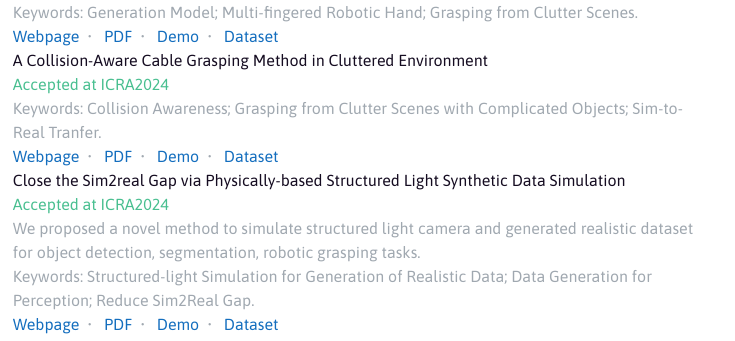
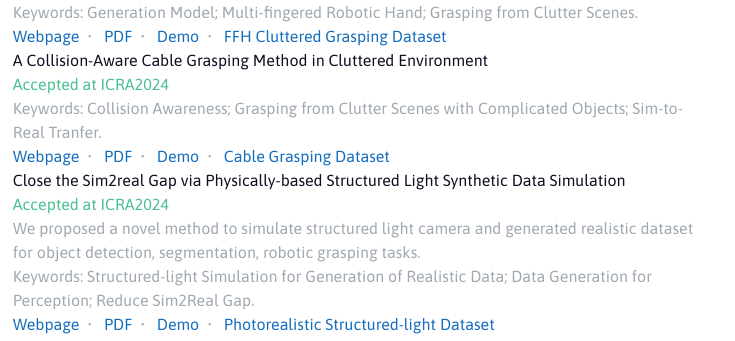
Before and after one commit to leizhang-public/leizhang-public.github.io, a plain HTML site: page index.html in a window 1280 px wide. Shown: the part 565-906 px from the top of the page, 368-1103 px from the left. Drawn offline with Linux system fonts and the light colour scheme.

Commit message:
update name of dataset

```diff
--- a/index.html
+++ b/index.html
@@ -106,7 +106,7 @@
                   <a href="https://sites.google.com/view/ffh-cluttered-grasping">Webpage</a>&nbsp;&nbsp;&bull;&nbsp;&nbsp;
                   <a href="https://sites.google.com/view/ffh-cluttered-grasping">PDF</a>&nbsp;&nbsp;&bull;&nbsp;&nbsp;
                   <a href="https://sites.google.com/view/ffh-cluttered-grasping">Demo</a>&nbsp;&nbsp;&bull;&nbsp;&nbsp;
-                  <a href="https://sites.google.com/view/ffh-cluttered-grasping">Dataset</a>
+                  <a href="https://sites.google.com/view/ffh-cluttered-grasping">FFH Cluttered Grasping Dataset</a>
               </p>
           </div>
       </div>
@@ -126,7 +126,7 @@
                     <a href="https://leizhang-public.github.io/cg-cnn/">Webpage</a>&nbsp;&nbsp;&bull;&nbsp;&nbsp;
                     <a href="https://www.researchgate.net/publication/377772279_A_Collision-Aware_Cable_Grasping_Method_in_Cluttered_Environment">PDF</a>&nbsp;&nbsp;&bull;&nbsp;&nbsp;
                     <a href="https://leizhang-public.github.io/cg-cnn/">Demo</a>&nbsp;&nbsp;&bull;&nbsp;&nbsp;
-                    <a href="https://leizhang-public.github.io/cg-cnn/">Dataset</a>
+                    <a href="https://leizhang-public.github.io/cg-cnn/">Cable Grasping Dataset</a>
                 </p>
             </div>
         </div>
@@ -147,7 +147,7 @@
                   <a href="https://baikaixin-public.github.io/structured_light_3D_synthesizer/">Webpage</a>&nbsp;&nbsp;&bull;&nbsp;&nbsp;
                   <a href="">PDF</a>&nbsp;&nbsp;&bull;&nbsp;&nbsp;
                   <a href="https://baikaixin-public.github.io/structured_light_3D_synthesizer/">Demo</a>&nbsp;&nbsp;&bull;&nbsp;&nbsp;
-                  <a href="">Dataset</a>
+                  <a href="">Photorealistic Structured-light Dataset</a>
               </p>
           </div>
       </div>
```
